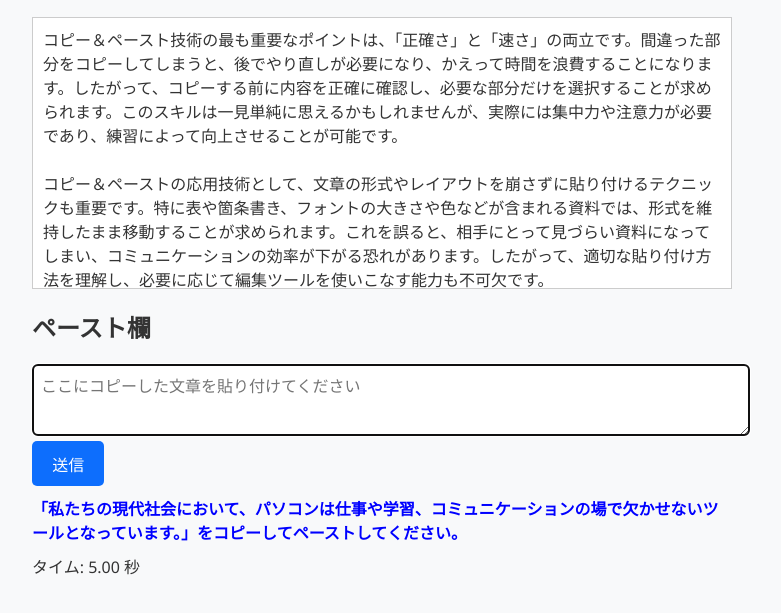
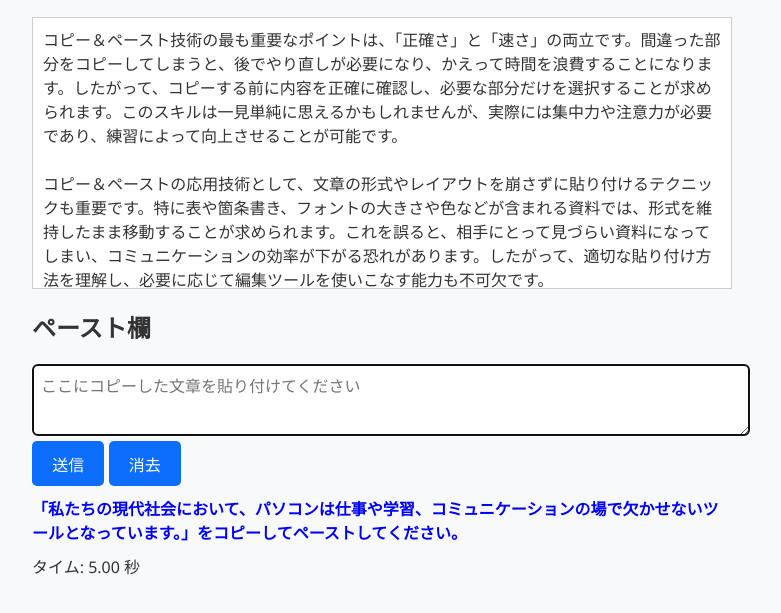
Before and after one commit to Kazi-Ki/Copy-paste, a plain HTML site: page index.html in a window 1280 px wide. Shown: the part 173-786 px from the top of the page, without its empty margins (258-1039 px from the left). Drawn offline with Linux system fonts and the light colour scheme.

Commit message:
Update index.html

```diff
--- a/index.html
+++ b/index.html
@@ -18,6 +18,8 @@
     <textarea id="paste-input" rows="3" placeholder="ここにコピーした文章を貼り付けてください"></textarea>
 
     <button id="submit-btn">送信</button>
+    <button id="clear-btn">消去</button>
+
 
     <div id="message" style="margin-top: 10px; font-weight: bold;"></div>
 
```
